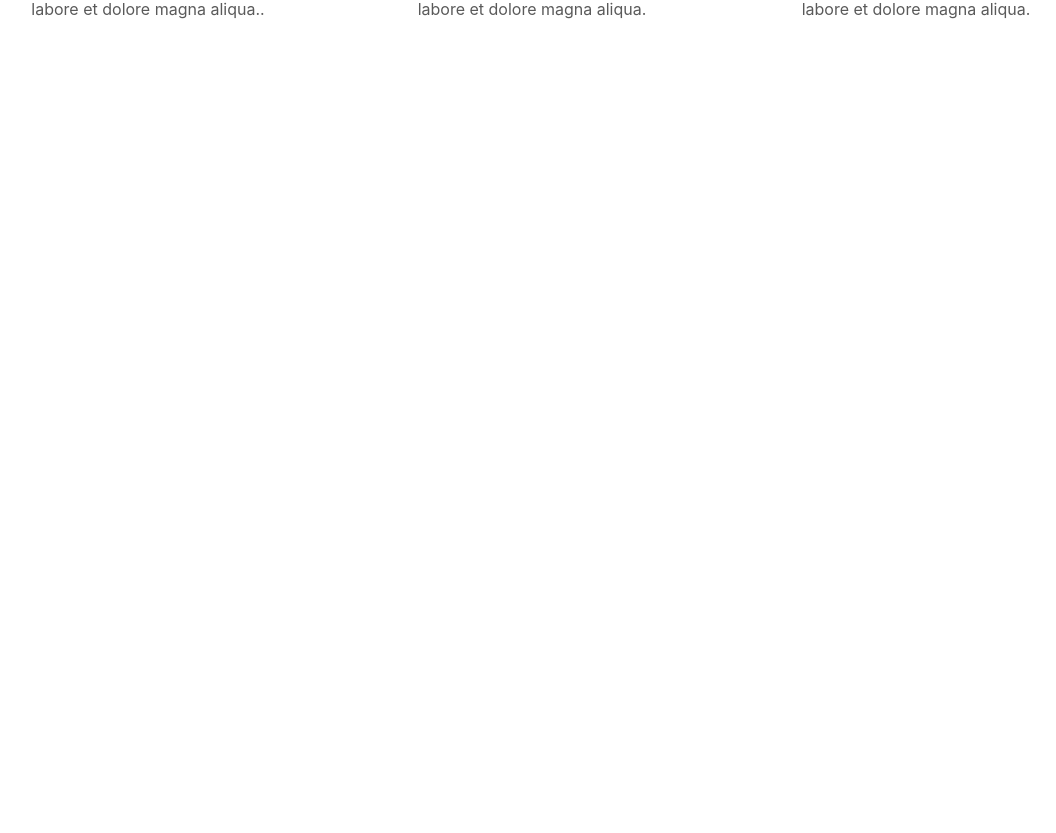
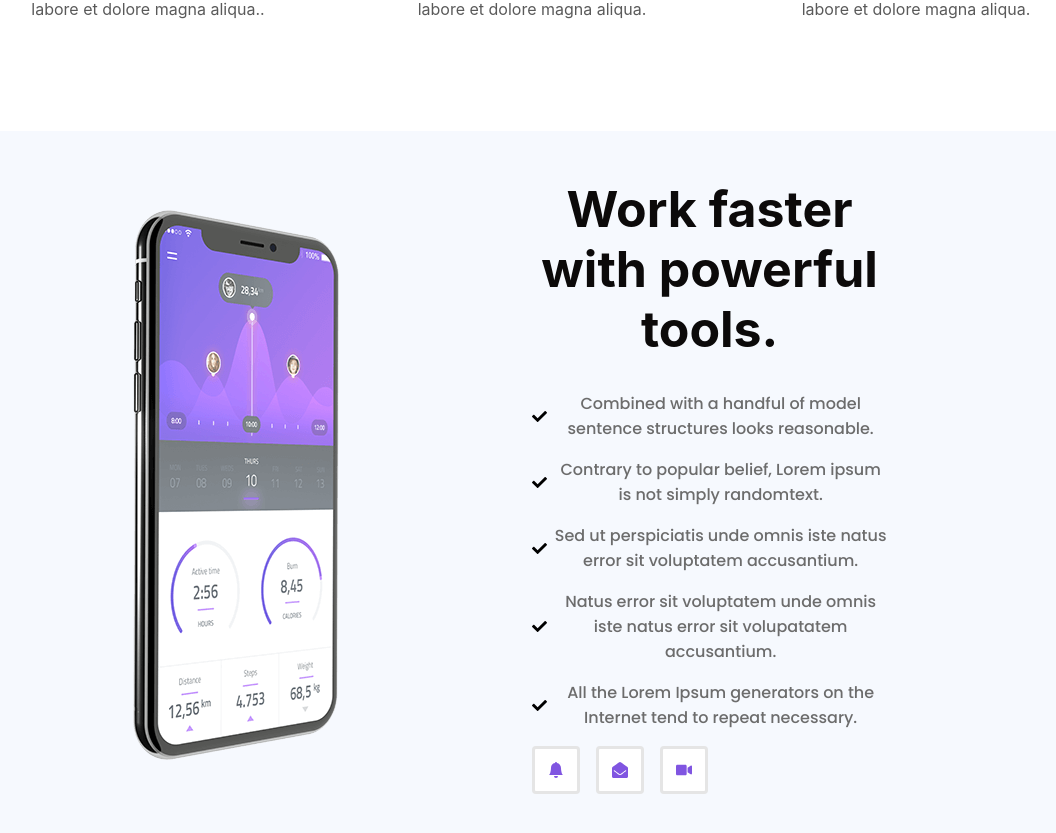
Before and after one commit to Lara-Jalloul/basma_react_part2, a React (Create React App) app in the folder front/: page / in a window 1280 px wide. Shown: the part 1591-2424 px from the top of the page, without its empty margins (108-1164 px from the left). Before the commit the page ends 1658 px from the top, so only its background shows below. Built offline with nearby package versions, Linux system fonts and the light colour scheme.

Commit message:
finishing the tool box

```diff
--- a/front/src/components/GetStarted/GetStarted.css
+++ b/front/src/components/GetStarted/GetStarted.css
@@ -20,12 +20,10 @@
 .left {
   display: flex;
   justify-content: center;
-  /* align-self: flex-start; */
   align-items: flex-start;
   flex-direction: column;
   width: 60%;
   margin: auto;
-  /* overflow-wrap: break-word; */
   font-family: "Poppins", sans-serif;
 }
 
@@ -44,7 +42,6 @@
   width: 70%;
   margin-left: 8rem;
   font-size: 1rem;
-  /* font-weight: bold; */
 }
 
 .right img {
@@ -64,5 +61,5 @@
   font-weight: bold;
   border-radius: 6px;
   font-size: 15px;
-  /* width: 15%; */
+  cursor: pointer;
 }
--- a/front/src/components/Navbar/Navbar.css
+++ b/front/src/components/Navbar/Navbar.css
@@ -17,7 +17,7 @@ li {
 
 .list {
   padding: 4%;
-  font-weight: bold;
+  cursor: pointer;
 }
 
 li.drop::after {
@@ -36,33 +36,3 @@ li.drop::after {
 .mobile-menu-icon {
   display: none;
 }
-
-/* @media screen and (max-width: 780px) {
-  .nav-links {
-    display: none;
-  }
-
-  .nav-links-mobile {
-    position: absolute;
-    display: block;
-    list-style: none;
-    background-color: #060b26;
-    left: 0;
-    top: 75px;
-    transition: all 0.5s ease-out;
-    width: 100%;
-    z-index: 1;
-  }
-
-  .mobile-menu-icon {
-    display: block;
-    position: absolute;
-    font-size: 30px;
-    color: white;
-    background-color: #242e66;
-    border: none;
-    outline: none;
-    top: 15px;
-    right: 25px;
-  }
-} */
--- /dev/null
+++ b/front/src/components/Tool/Tool.css
@@ -0,0 +1,73 @@
+.container-tool {
+  width: 100%;
+  background-color: #f6f9fe;
+  height: 30%;
+  margin-top: 2rem;
+}
+
+.container-box {
+  padding: 3rem;
+  width: 100%;
+  display: flex;
+  flex-direction: row;
+  margin-top: 4rem;
+  align-items: center;
+}
+
+.tool-title {
+  font-weight: bold;
+  margin-bottom: 2rem;
+  width: 60%;
+  font-size: 50px;
+  color: #0c0a0a;
+}
+
+.tool-left {
+  width: 50%;
+  text-align: center;
+}
+
+.tool-right {
+  display: flex;
+  flex-direction: column;
+  height: 100%;
+  width: 50%;
+}
+
+.tool-right ul {
+  width: 60%;
+}
+
+.check {
+  width: 15px;
+  margin-right: 2%;
+}
+
+.container-icons {
+  display: flex;
+}
+.tool-right ul li p {
+  color: #6c6c6c;
+}
+
+.tool-right ul li {
+  margin-bottom: 1rem;
+  list-style: none;
+  display: flex;
+  align-items: center;
+  font-family: "Poppins", sans-serif;
+}
+
+.icon-tool {
+  color: #8055e1;
+  border-radius: 4px;
+  border: 3px solid rgba(0 0 0 / 10%);
+  background: white;
+  margin-right: 1rem;
+  width: 3rem;
+  height: 3rem;
+  display: flex;
+  align-items: center;
+  justify-content: center;
+  cursor: pointer;
+}
--- /dev/null
+++ b/front/src/components/Tool/Tool.js
@@ -0,0 +1,74 @@
+import React from "react";
+import thumb from "../../assets/thumb-2 (1).png";
+import "./Tool.css";
+import { BsBellFill } from "react-icons/bs";
+import { FaEnvelopeOpen } from "react-icons/fa";
+import { FaVideo } from "react-icons/fa";
+import check from "../../assets/check.svg";
+
+function Tool() {
+  return (
+    <div className="container-tool">
+      <div className="container-box">
+        <div className="tool-left">
+          <img src={thumb} alt="" />
+        </div>
+
+        <div className="tool-right">
+          <span className="tool-title">Work faster with powerful tools.</span>
+          <ul>
+            <li>
+              <img src={check} className="check" alt="" />
+              <p>
+                Combined with a handful of model sentence structures looks
+                reasonable.
+              </p>
+            </li>
+            <li>
+              <img src={check} className="check" alt="" />
+              <p>
+                Contrary to popular belief, Lorem ipsum is not simply
+                randomtext.
+              </p>
+            </li>
+            <li>
+              <img src={check} className="check" alt="" />
+              <p>
+                Sed ut perspiciatis unde omnis iste natus error sit voluptatem
+                accusantium.
+              </p>
+            </li>
+
+            <li>
+              <img src={check} className="check" alt="" />
+              <p>
+                Natus error sit voluptatem unde omnis iste natus error sit
+                volupatatem accusantium.
+              </p>
+            </li>
+            <li>
+              <img src={check} className="check" alt="" />
+              <p>
+                All the Lorem Ipsum generators on the Internet tend to repeat
+                necessary.
+              </p>
+            </li>
+          </ul>
+          <div className="container-icons">
+            <div className="icon-tool">
+              <BsBellFill />
+            </div>
+            <div className="icon-tool">
+              <FaEnvelopeOpen />
+            </div>
+            <div className="icon-tool">
+              <FaVideo />
+            </div>
+          </div>
+        </div>
+      </div>
+    </div>
+  );
+}
+
+export default Tool;
--- a/front/src/pages/Home.js
+++ b/front/src/pages/Home.js
@@ -2,6 +2,7 @@ import React from 'react';
 import Navbar from '../components/Navbar/Navbar';
 import GetStarted from '../components/GetStarted/GetStarted';
 import Challenge from '../components/Challenge/Challenge';
+import Tool from '../components/Tool/Tool';
 
 function Home() {
     return (
@@ -9,6 +10,7 @@ function Home() {
           <Navbar />
           <GetStarted/>
           <Challenge />
+          <Tool />
         </>
     )
 }
```
